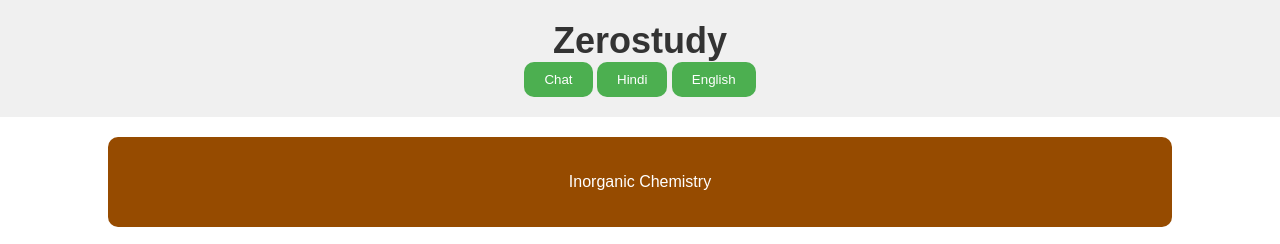
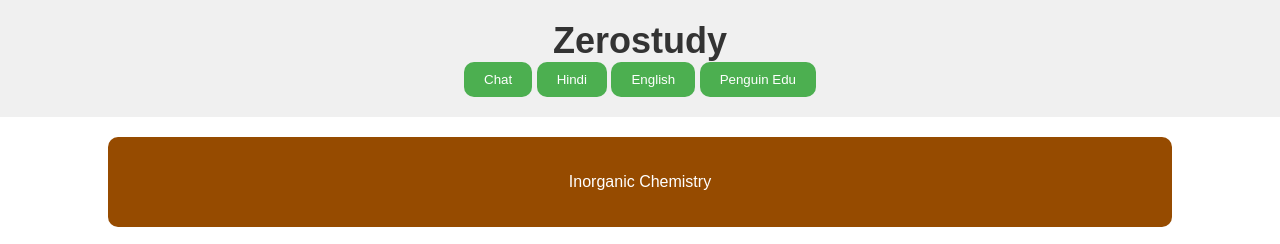
Before and after one commit to ghosthets/zerostudy, a plain HTML site: page Index.html in a window 1280 px wide. Shown: the top 244 px of the page. Drawn offline with Linux system fonts and the light colour scheme.

Commit message:
Update Index.html

```diff
--- a/Index.html
+++ b/Index.html
@@ -62,6 +62,7 @@
         <button class="chat-button" onclick="location.href='chat.html'">Chat</button>
         <button class="chat-button" onclick="location.href='hindi.html'">Hindi</button>
         <button class="chat-button" onclick="location.href='eng.html'">English</button>
+        <button class="chat-button" onclick="location.href='eq1.html'">Penguin Edu</button>
     </header>
     <div class="brown-text-area">
         <p>Inorganic Chemistry</p>
```
